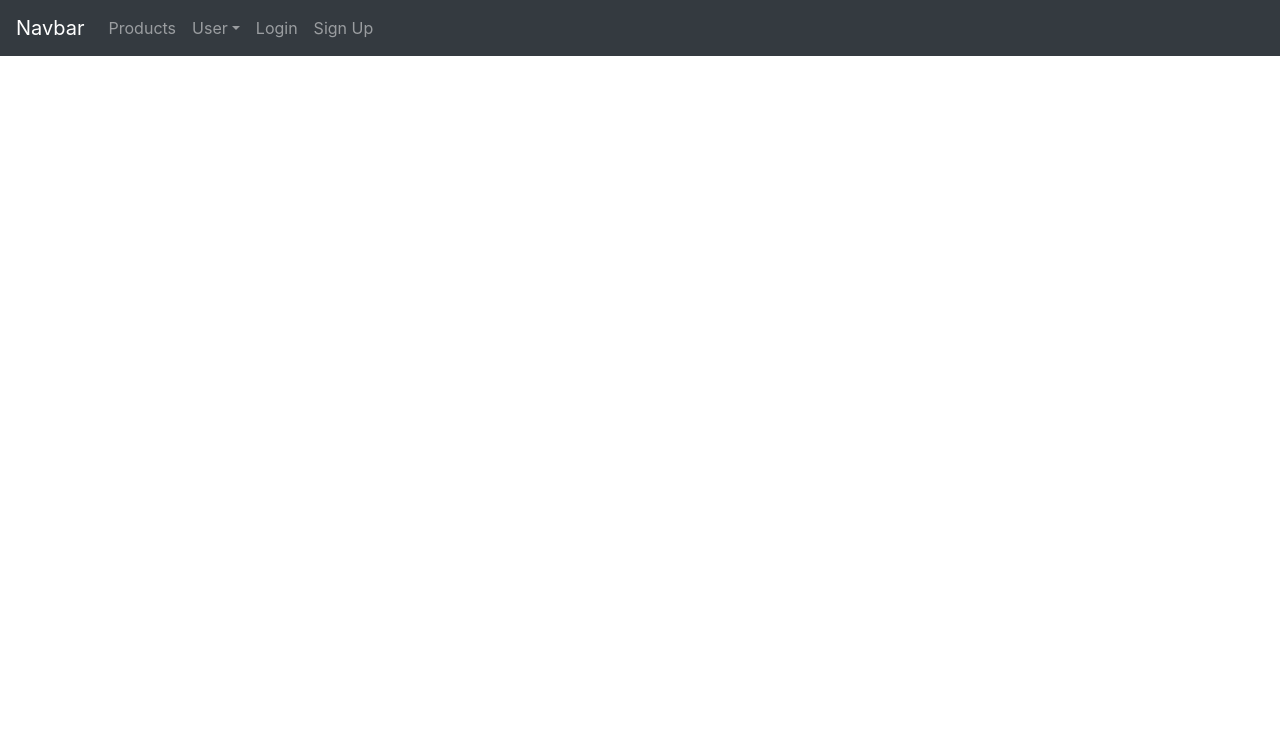
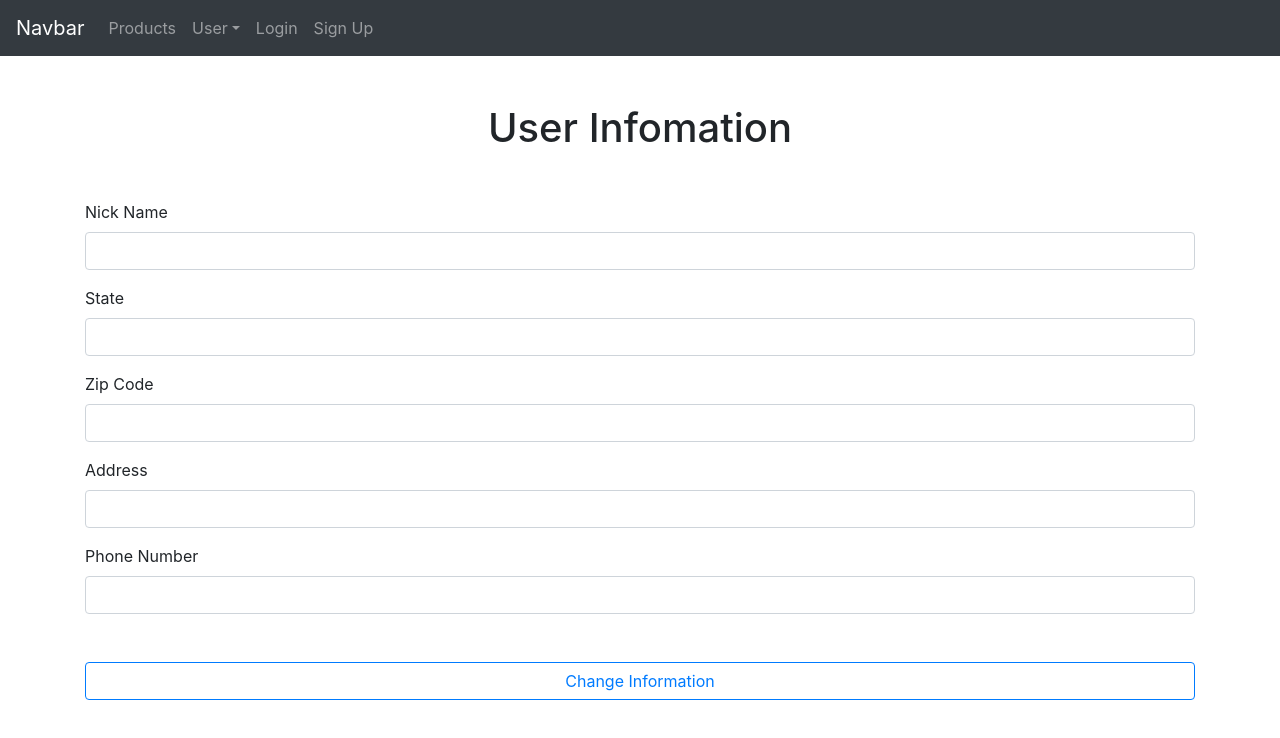
Before and after one commit to fengzechen0615/CS-554-Project, a React (Create React App) app in the folder client/: page /user/info in a window 1280 px wide. Shown: the top 738 px of the page. Built offline with nearby package versions, Linux system fonts and the light colour scheme.

Commit message:
Add inof form

```diff
--- a/client/src/App.js
+++ b/client/src/App.js
@@ -2,9 +2,10 @@ import React from 'react';
 import { BrowserRouter as Router, Switch, Route } from 'react-router-dom';
 import 'bootstrap/dist/css/bootstrap.min.css';
 import NavBar from './components/navBar/navBar';
-import Main from './products/products';
+import Main from './app/products/products';
 import Login from './auth/login/login';
 import SignUp from './auth/signup/signup';
+import UserInfo from './app/user/info/info';
 
 function App() {
     return (
@@ -14,6 +15,9 @@ function App() {
                 <Switch>
                     <Route path='/products'>
                         <Main />
+                    </Route>
+                    <Route path='/user/info'>
+                        <UserInfo />
                     </Route>
                     <Route path='/login'>
                         <Login />
--- a/client/src/products/products.js
+++ b/client/src/app/products/products.js
@@ -7,7 +7,7 @@ import {
     FormControl,
     Button,
 } from 'react-bootstrap';
-import ProductCard from '../components/productCard/productCard';
+import ProductCard from '../../components/productCard/productCard';
 import { useSelector } from 'react-redux';
 
 export default function Main() {
--- /dev/null
+++ b/client/src/app/user/info/info.js
@@ -0,0 +1,81 @@
+import React, { useEffect, useState } from 'react';
+import { Container, Form, Button } from 'react-bootstrap';
+import { useSelector } from 'react-redux';
+
+// address, avatar, nickname, phoneNumber, state, zipcode
+
+export default function UserInfo(props) {
+    const user = useSelector((state) => state.user);
+    const [address, setAddress] = useState(user.address);
+    const [nickname, setNickname] = useState(user.nickname);
+    const [phoneNumber, setPhoneNumber] = useState(user.phoneNumber);
+    const [state, setState] = useState(user.state);
+    const [zipcode, setZipcode] = useState(user.zipcode);
+
+    const submitHandler = () => {
+        const newInfo = {
+            address,
+            nickname,
+            phoneNumber,
+            state,
+            zipcode,
+        };
+    };
+
+    return (
+        <Container className='my-5'>
+            <h1 className='text-center my-5'>User Infomation</h1>
+            <Form onSubmit={submitHandler}>
+                <Form.Group>
+                    <Form.Label>Nick Name</Form.Label>
+                    <Form.Control
+                        type='text'
+                        value={nickname || ''}
+                        onChange={(ev) => setNickname(ev.target.value)}
+                    />
+                </Form.Group>
+                <Form.Group>
+                    <Form.Label>State</Form.Label>
+                    <Form.Control
+                        type='text'
+                        value={state || ''}
+                        onChange={(ev) => setState(ev.target.value)}
+                    />
+                </Form.Group>
+                <Form.Group>
+                    <Form.Label>Zip Code</Form.Label>
+                    <Form.Control
+                        type='text'
+                        value={zipcode || ''}
+                        onChange={(ev) => setZipcode(ev.target.value)}
+                    />
+                </Form.Group>
+                <Form.Group>
+                    <Form.Label>Address</Form.Label>
+                    <Form.Control
+                        type='text'
+                        value={address || ''}
+                        onChange={(ev) => setAddress(ev.target.value)}
+                    />
+                </Form.Group>
+
+                <Form.Group>
+                    <Form.Label>Phone Number</Form.Label>
+                    <Form.Control
+                        type='text'
+                        value={phoneNumber || ''}
+                        onChange={(ev) => setPhoneNumber(ev.target.value)}
+                    />
+                </Form.Group>
+
+                <Button
+                    variant='outline-primary'
+                    type='submit'
+                    className='btn btn-block mt-5'
+                >
+                    Change Information
+                </Button>
+            </Form>
+        </Container>
+    );
+}
```
Also changed, not shown: client/src/api/users.js (added).
